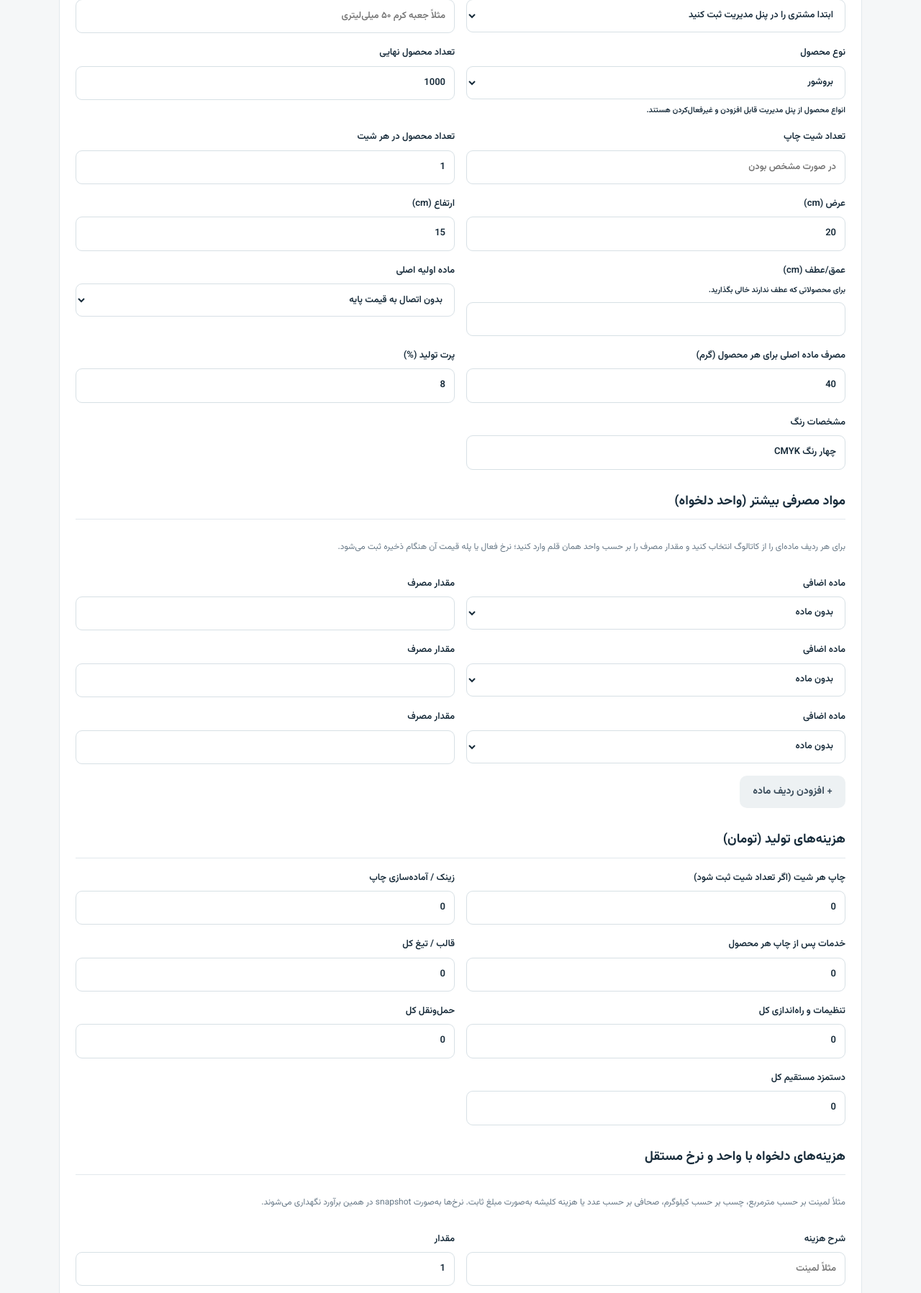
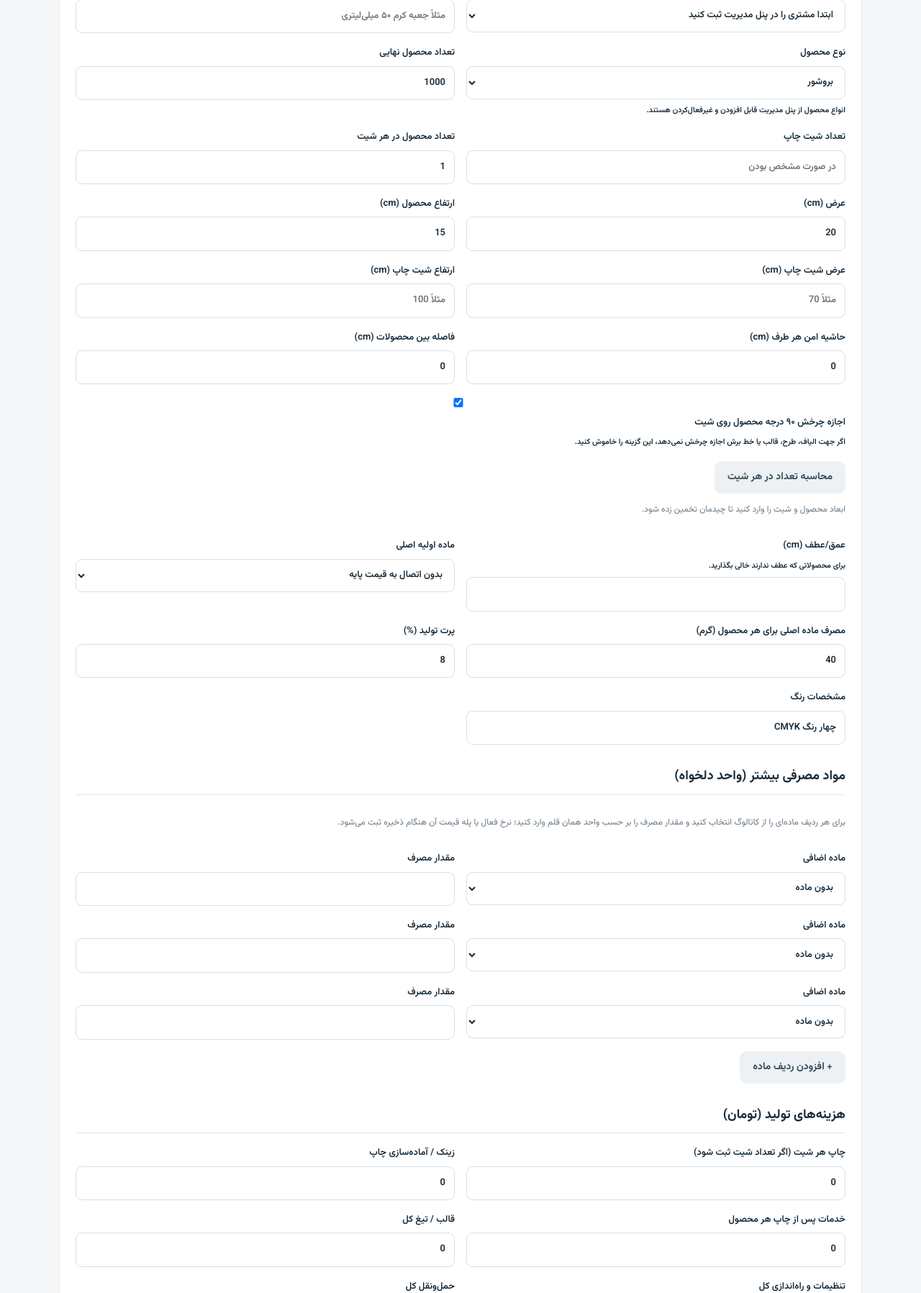
Before and after one commit to advesf23-cmd/price-app, a Django app: page /quotes/new/ in a window 1280 px wide. Shown: the part 376-2173 px from the top of the page at 72% size. Run offline with Django 5.2, Linux system fonts and the light colour scheme; data comes from the database, SQL or seed files in the repository; data that the repository does not hold is empty.

Commit message:
Add sheet layout calculator and rotation option

```diff
--- a/templates/estimator/quote_form.html
+++ b/templates/estimator/quote_form.html
@@ -12,9 +12,15 @@
 </select><small>انواع محصول از پنل مدیریت قابل افزودن و غیرفعال‌کردن هستند.</small></label>
 <label>تعداد محصول نهایی<input name="quantity" type="number" min="1" value="{{ quote.quantity|default:1000 }}" required></label>
 <label>تعداد شیت چاپ<input name="sheet_quantity" type="number" min="1" value="{{ quote.sheet_quantity|default_if_none:'' }}" placeholder="در صورت مشخص بودن"></label>
-<label>تعداد محصول در هر شیت<input name="products_per_sheet" type="number" min="1" value="{{ quote.products_per_sheet|default:1 }}" required></label>
+<label>تعداد محصول در هر شیت<input id="products-per-sheet" name="products_per_sheet" type="number" min="1" value="{{ quote.products_per_sheet|default:1 }}" required></label>
 <label>عرض (cm)<input name="width_cm" type="number" min="0" step=".01" value="{{ quote.width_cm|default:20 }}"></label>
-<label>ارتفاع (cm)<input name="height_cm" type="number" min="0" step=".01" value="{{ quote.height_cm|default:15 }}"></label>
+<label>ارتفاع محصول (cm)<input name="height_cm" type="number" min="0.01" step=".01" value="{{ quote.height_cm|default:15 }}"></label>
+<label>عرض شیت چاپ (cm)<input id="sheet-width" name="sheet_width_cm" type="number" min="0.01" step=".01" value="{{ quote.sheet_width_cm|default_if_none:'' }}" placeholder="مثلاً 70"></label>
+<label>ارتفاع شیت چاپ (cm)<input id="sheet-height" name="sheet_height_cm" type="number" min="0.01" step=".01" value="{{ quote.sheet_height_cm|default_if_none:'' }}" placeholder="مثلاً 100"></label>
+<label>حاشیه امن هر طرف (cm)<input id="sheet-margin" name="sheet_margin_cm" type="number" min="0" step=".01" value="{{ quote.sheet_margin_cm|default:0 }}"></label>
+<label>فاصله بین محصولات (cm)<input id="sheet-gap" name="sheet_gap_cm" type="number" min="0" step=".01" value="{{ quote.sheet_gap_cm|default:0 }}"></label>
+<label class="full"><span><input id="allow-rotation" name="allow_rotation" type="checkbox" {% if quote.allow_rotation or not quote %}checked{% endif %}> اجازه چرخش ۹۰ درجه محصول روی شیت</span><small>اگر جهت الیاف، طرح، قالب یا خط برش اجازه چرخش نمی‌دهد، این گزینه را خاموش کنید.</small></label>
+<div class="full"><button class="button secondary" type="button" id="calculate-layout">محاسبه تعداد در هر شیت</button><p id="layout-result" class="muted" aria-live="polite">ابعاد محصول و شیت را وارد کنید تا چیدمان تخمین زده شود.</p></div>
 <label>عمق/عطف (cm) <small>برای محصولاتی که عطف ندارند خالی بگذارید.</small><input name="depth_cm" type="number" min="0" step=".01" value="{{ quote.depth_cm|default_if_none:'' }}"></label>
 <label>ماده اولیه اصلی<select name="material"><option value="">بدون اتصال به قیمت پایه</option>{% for m in materials %}<option value="{{ m.id }}" {% if quote.material_id == m.id %}selected{% endif %}>{{ m.name }} · {{ m.unit_price }} تومان / {{ m.unit }}</option>{% endfor %}</select></label>
 <label>مصرف ماده اصلی برای هر محصول (گرم)<input name="material_grams_per_unit" type="number" min="0" step=".001" value="{{ quote.material_grams_per_unit|default:40 }}"></label>
@@ -52,6 +58,60 @@
 </form>
 <script>
 (function () {
+  const layoutButton = document.getElementById("calculate-layout");
+  if (layoutButton) layoutButton.addEventListener("click", function () {
+    const number = function (id) { return parseFloat(document.getElementById(id).value); };
+    const sw = number("sheet-width"), sh = number("sheet-height");
+    const pw = number("width_cm"), ph = number("height_cm");
+    const margin = number("sheet-margin") || 0, gap = number("sheet-gap") || 0;
+    const allowRotation = document.getElementById("allow-rotation").checked;
+    const result = document.getElementById("layout-result");
+    if (![sw, sh, pw, ph].every(Number.isFinite) || Math.min(sw, sh, pw, ph) <= 0) {
+      result.textContent = "لطفاً ابعاد مثبت محصول و شیت را وارد کنید.";
+      return;
+    }
+    const usableW = sw - 2 * margin, usableH = sh - 2 * margin;
+    if (usableW <= 0 || usableH <= 0) {
+      result.textContent = "حاشیه امن از ابعاد شیت بزرگ‌تر است.";
+      return;
+    }
+    const rowsW = Math.floor((usableW + gap + 1e-9) / (pw + gap));
+    const rowsH = Math.floor((usableH + gap + 1e-9) / (ph + gap));
+    let best = rowsW * rowsH, description = "چیدمان بدون چرخش";
+    if (allowRotation) {
+      const rotatedCols = Math.floor((usableW + gap + 1e-9) / (ph + gap));
+      const rotatedRows = Math.floor((usableH + gap + 1e-9) / (pw + gap));
+      if (rotatedCols * rotatedRows > best) {
+        best = rotatedCols * rotatedRows;
+        description = "چیدمان با چرخش ۹۰ درجه";
+      }
+      // Compare mixed rows: each row uses one orientation, with a shared row height.
+      const directPerRow = rowsW;
+      const rotatedPerRow = rotatedCols;
+      for (let directRows = 0; directRows <= Math.floor((usableH + gap) / (ph + gap)); directRows++) {
+        for (let rotatedRowCount = 0; rotatedRowCount <= Math.floor((usableH + gap) / (pw + gap)); rotatedRowCount++) {
+          const usedH = directRows * ph + rotatedRowCount * pw + Math.max(0, directRows + rotatedRowCount - 1) * gap;
+          if (usedH <= usableH + 1e-9) {
+            const count = directRows * directPerRow + rotatedRowCount * rotatedPerRow;
+            if (count > best) { best = count; description = "چیدمان ترکیبی با و بدون چرخش"; }
+          }
+        }
+      }
+    }
+    if (best < 1) {
+      result.textContent = "با این ابعاد، محصول در محدوده قابل استفاده شیت جا نمی‌شود.";
+      return;
+    }
+    document.getElementById("products-per-sheet").value = best;
+    const quantityInput = document.querySelector('input[name="quantity"]');
+    const sheetsInput = document.querySelector('input[name="sheet_quantity"]');
+    if (quantityInput && sheetsInput && parseInt(quantityInput.value, 10) > 0) {
+      sheetsInput.value = Math.ceil(parseInt(quantityInput.value, 10) / best);
+    }
+    result.textContent = "حداکثر تخمینی: " + best + " محصول در هر شیت، " + description +
+      (sheetsInput && sheetsInput.value ? "؛ شیت موردنیاز برای تیراژ فعلی: " + sheetsInput.value : "") +
+      ". نتیجه برای چیدمان ردیفی است و جایگزین بررسی نهایی قالب و خط برش نیست.";
+  });
   const materialButton = document.getElementById("add-material-line");
   if (materialButton) materialButton.addEventListener("click", function () {
     const selects = Array.from(document.querySelectorAll('select[name="material_line_item"]'));
```
